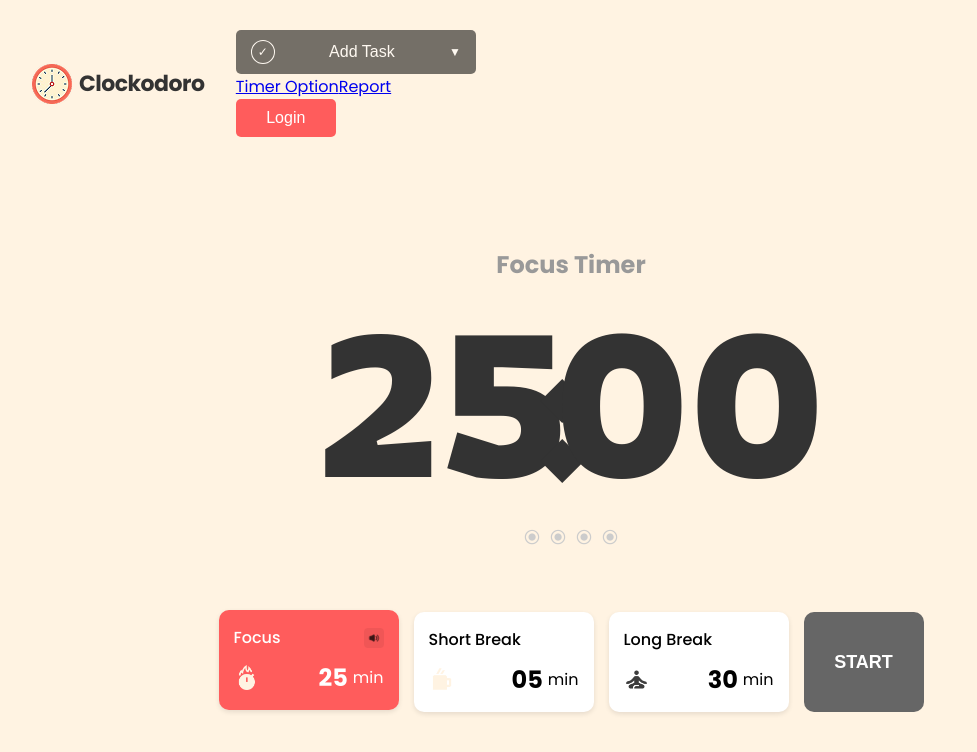
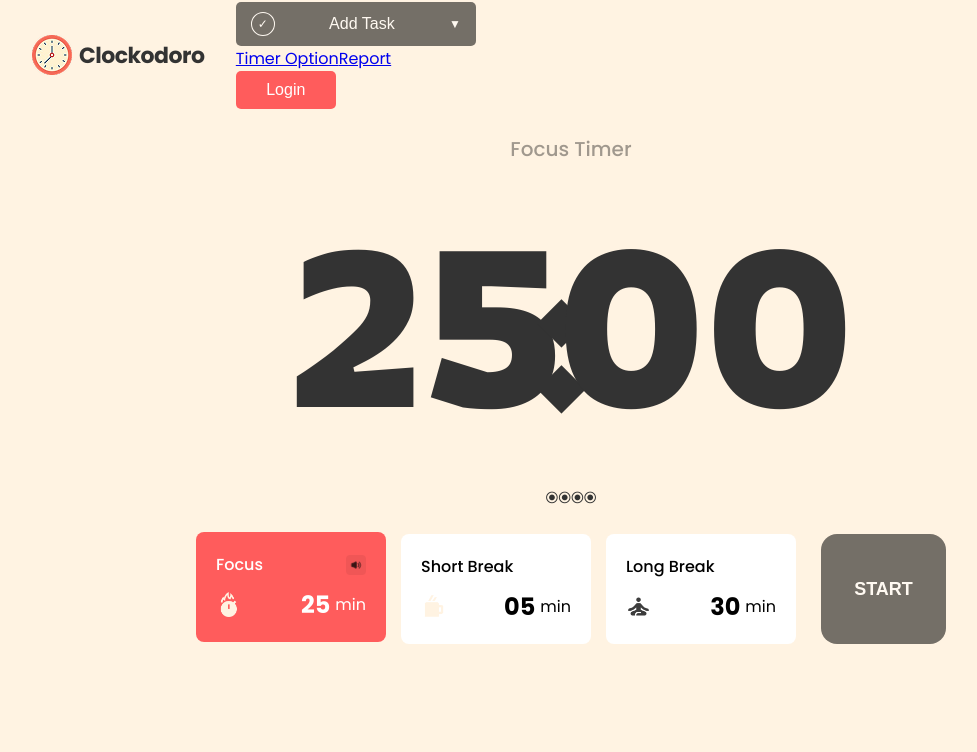
Before and after one commit to HunDavin/clockodoro, a React (Vite) app: page / in a window 1280 px wide. Shown: the top 752 px of the page, without its empty margins (69-1046 px from the left). Built offline with nearby package versions, Linux system fonts and the light colour scheme.

Commit message:
Complete Time Display CSS && Add Wavy Box Below

```diff
--- a/src/index.css
+++ b/src/index.css
@@ -13,12 +13,14 @@
 }
 
 .header {
+  height: 12vh;
+  min-height:110px;
   display: grid;
   grid-template-columns: repeat(5,1fr);
   align-items: center;
   justify-items: center;
   gap:20px;
-  padding: 30px 7%;
+  padding: 0px 7%;
 }
 
 .logo-container {
@@ -92,57 +94,54 @@
 }
 
 .timer-section {
+  height:76vh;
+  min-height: 600px;
   display: flex;
   flex-direction: column;
   align-items: center;
-  margin-top: 80px;
+  justify-content: space-evenly;
+  padding:0px 0px 50px;
 }
 
 .timer-title {
-  font-size: 24px;
-  color: #999;
-  margin-bottom: 20px;
+  font-size: 20px;
+  font-weight: 500;
+  color: #000;
+  opacity: 37%;
 }
 
 .timer-display {
   font-family: 'Rowdies', sans-serif;
-  font-size: 200px;
-  line-height: 1;
+  font-size: 220px;
   color: #333;
-  margin-bottom: 20px;
 }
 
 .separator {
   margin: 0 -40px;
 }
 
-.timer-dots {
+.clock-icons {
+  background-color: #000;
+  opacity: 6%;
   display: flex;
-  gap: 10px;
-  margin-bottom: 40px;
-  color: #ccc;
-}
-
-.dot {
-  font-size: 20px;
+  padding:5px 10px;
+  border-radius: 25px;
 }
 
 .controls-container {
   display: flex;
   gap: 15px;
-  margin-top: 20px;
 }
 
 .mode-button {
-  width: 180px;
-  padding: 15px;
-  border-radius: 10px;
+  width: 190px;
+  padding: 20px;
+  border-radius: 8px;
   display: flex;
   flex-direction: column;
   gap: 10px;
   cursor: pointer;
-  box-shadow: 0 2px 5px rgba(0, 0, 0, 0.1);
-  transition: all 0.2s;
+  transition: transform 0.2s;
 }
 
 .mode-button.active {
@@ -192,11 +191,13 @@
 }
 
 .start-button {
-  width: 120px;
-  background-color: #666;
+  width: 125px;
+  margin-left: 10px;
   color: white;
+  background-color: #000;
+  opacity: 54%;
   border: none;
-  border-radius: 10px;
+  border-radius: 16px;
   font-size: 18px;
   font-weight: 600;
   cursor: pointer;
@@ -204,3 +205,19 @@
   align-items: center;
   justify-content: center;
 }
+
+.wave-box {
+  height: 12vh;
+  min-height: 80px;
+  background-color:#FF5C5C;
+  animation: wavy 4s ease-in-out infinite;
+}
+
+@keyframes wavy {
+  0%,100% {
+    clip-path: polygon(0 26%, 10% 16%, 23% 9%, 38% 10%, 57% 21%, 72% 29%, 85% 30%, 100% 27%, 100% 100%, 0 100%);
+  }
+  50% {
+    clip-path: polygon(0 34%, 10% 36%, 21% 35%, 34% 32%, 53% 20%, 69% 11%, 86% 10%, 100% 18%, 100% 100%, 0 100%);
+  }
+}
```
Also changed, not shown: html.html (+6 -5 lines), src/assets/Clockicon.png (added).
